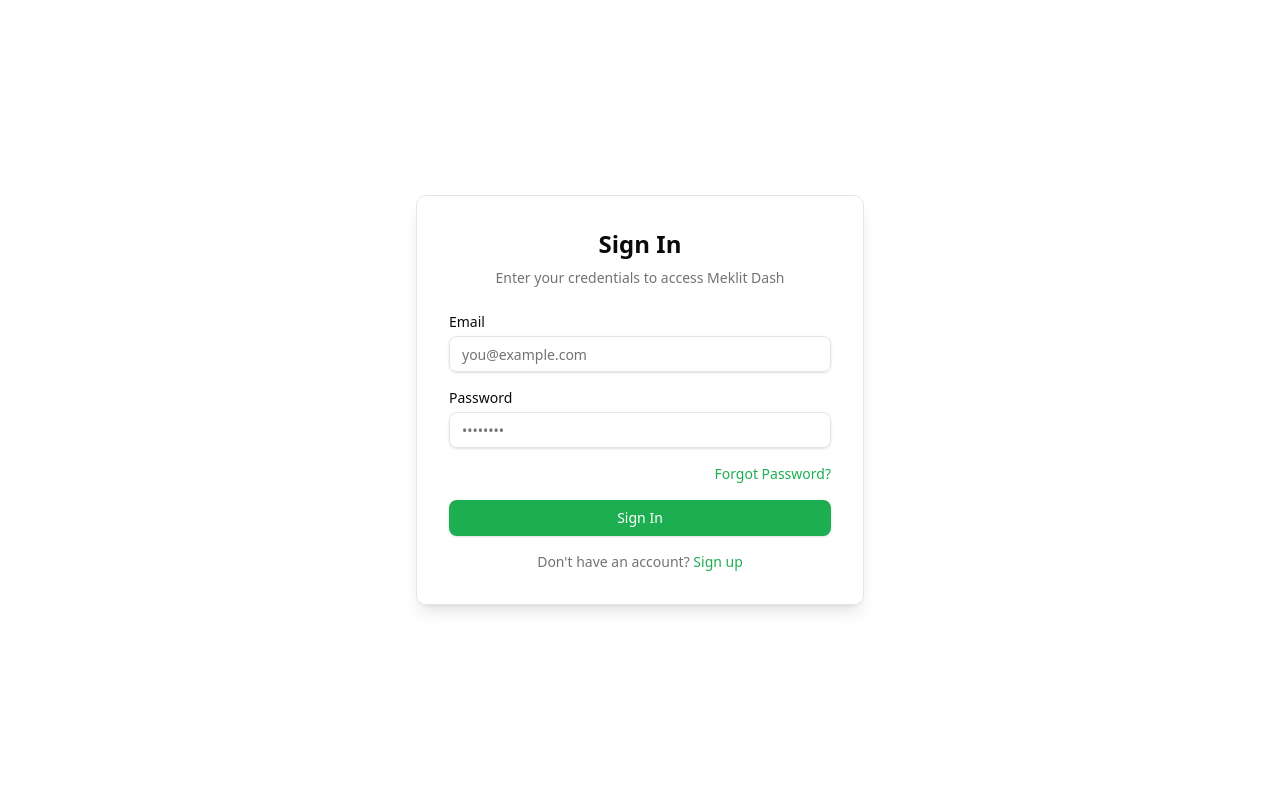
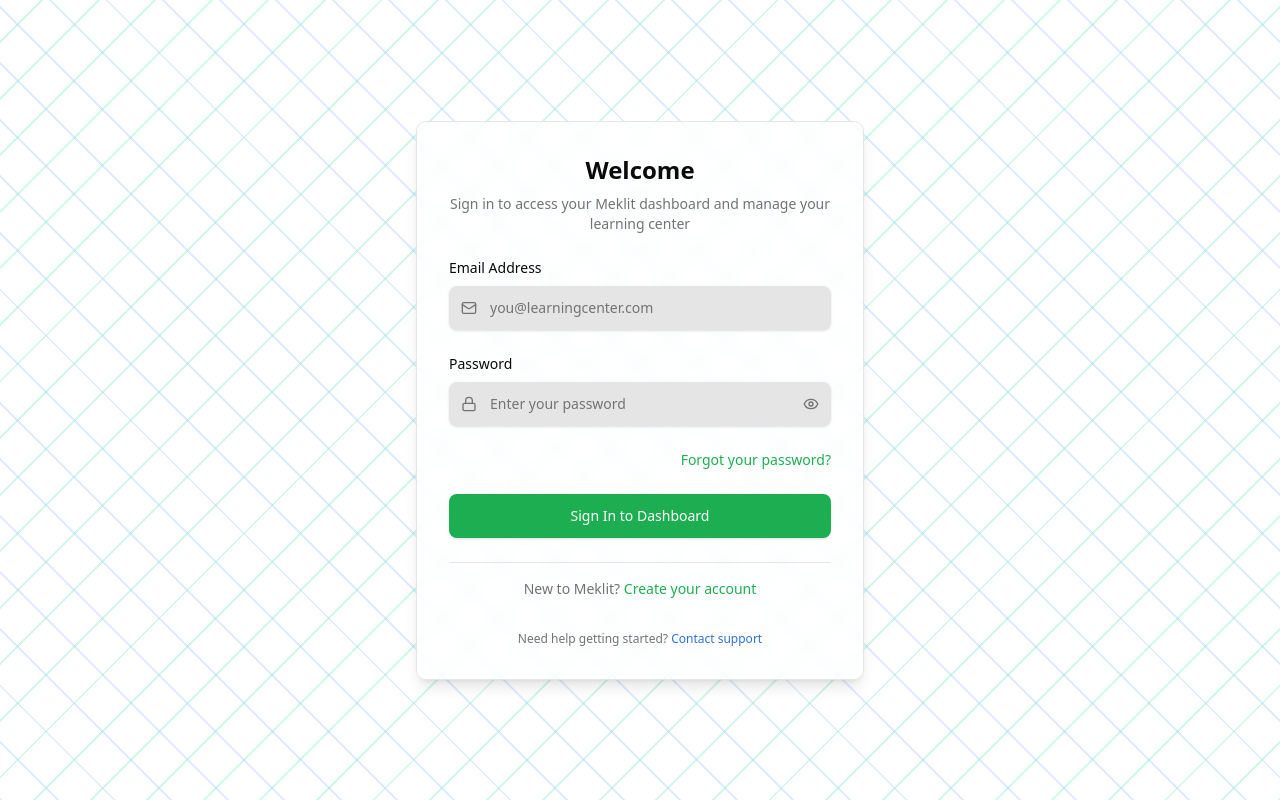
Before and after one commit to Negarit-Systems/meklit, a React (Vite) app in the folder client/: page /sign-in in a window 1280 px wide. Built offline with nearby package versions, Linux system fonts and the light colour scheme.

Commit message:
auth small modification

```diff
--- a/client/package.json
+++ b/client/package.json
@@ -21,6 +21,7 @@
     "framer-motion": "^12.23.12",
     "lucide-react": "^0.543.0",
     "react": "^19.1.1",
+    "react-chartjs-2": "^5.3.0",
     "react-dom": "^19.1.1",
     "react-icons": "^5.5.0",
     "react-router-dom": "^7.8.2",
--- a/client/src/components/auth/AuthCard.tsx
+++ b/client/src/components/auth/AuthCard.tsx
@@ -10,11 +10,20 @@
 
 export function AuthCard({ title, description, children, className }: AuthCardProps) {
   return (
-    <div className="min-h-screen flex items-center justify-center bg-background">
-      <div className={cn(
-        "bg-card/95 backdrop-blur supports-[backdrop-filter]:bg-card/60 border border-border rounded-lg shadow-lg p-8 w-full max-w-md",
-        className
-      )}>
+    <div className="min-h-screen flex items-center justify-center bg-background relative">
+      <div
+        className="absolute inset-0 z-0"
+        style={{
+          backgroundImage:
+            "repeating-linear-gradient(45deg, rgba(147, 197, 253, 0.3) 0, rgba(147, 197, 253, 0.3) 2px, transparent 2px, transparent 40px), repeating-linear-gradient(-45deg, rgba(110, 231, 183, 0.3) 0, rgba(110, 231, 183, 0.3) 2px, transparent 2px, transparent 40px)",
+        }}
+      />
+      <div
+        className={cn(
+          "relative z-10 bg-card/95 backdrop-blur supports-[backdrop-filter]:bg-card/60 border border-border rounded-lg shadow-lg p-8 w-full max-w-md",
+          className,
+        )}
+      >
         <div className="text-center mb-6">
           <h1 className="text-2xl font-bold text-foreground">{title}</h1>
           {description && <p className="text-sm text-muted-foreground mt-2">{description}</p>}
--- /dev/null
+++ b/client/src/components/ui/card.tsx
@@ -0,0 +1,76 @@
+import * as React from "react"
+
+import { cn } from "@/lib/utils"
+
+const Card = React.forwardRef<
+  HTMLDivElement,
+  React.HTMLAttributes<HTMLDivElement>
+>(({ className, ...props }, ref) => (
+  <div
+    ref={ref}
+    className={cn(
+      "rounded-xl border bg-card text-card-foreground shadow",
+      className
+    )}
+    {...props}
+  />
+))
+Card.displayName = "Card"
+
+const CardHeader = React.forwardRef<
+  HTMLDivElement,
+  React.HTMLAttributes<HTMLDivElement>
+>(({ className, ...props }, ref) => (
+  <div
+    ref={ref}
+    className={cn("flex flex-col space-y-1.5 p-6", className)}
+    {...props}
+  />
+))
+CardHeader.displayName = "CardHeader"
+
+const CardTitle = React.forwardRef<
+  HTMLDivElement,
+  React.HTMLAttributes<HTMLDivElement>
+>(({ className, ...props }, ref) => (
+  <div
+    ref={ref}
+    className={cn("font-semibold leading-none tracking-tight", className)}
+    {...props}
+  />
+))
+CardTitle.displayName = "CardTitle"
+
+const CardDescription = React.forwardRef<
+  HTMLDivElement,
+  React.HTMLAttributes<HTMLDivElement>
+>(({ className, ...props }, ref) => (
+  <div
+    ref={ref}
+    className={cn("text-sm text-muted-foreground", className)}
+    {...props}
+  />
+))
+CardDescription.displayName = "CardDescription"
+
+const CardContent = React.forwardRef<
+  HTMLDivElement,
+  React.HTMLAttributes<HTMLDivElement>
+>(({ className, ...props }, ref) => (
+  <div ref={ref} className={cn("p-6 pt-0", className)} {...props} />
+))
+CardContent.displayName = "CardContent"
+
+const CardFooter = React.forwardRef<
+  HTMLDivElement,
+  React.HTMLAttributes<HTMLDivElement>
+>(({ className, ...props }, ref) => (
+  <div
+    ref={ref}
+    className={cn("flex items-center p-6 pt-0", className)}
+    {...props}
+  />
+))
+CardFooter.displayName = "CardFooter"
+
+export { Card, CardHeader, CardFooter, CardTitle, CardDescription, CardContent }
--- a/client/src/pages/auth-pages/Signin.tsx
+++ b/client/src/pages/auth-pages/Signin.tsx
@@ -3,12 +3,14 @@
 import { Button } from "@/components/ui/button"
 import { Input } from "@/components/ui/input"
 import { AuthCard } from "@/components/auth/AuthCard"
+import { Eye, EyeOff, Mail, Lock } from "lucide-react"
 
 export function SignIn() {
   const navigate = useNavigate()
+  const [showPassword, setShowPassword] = React.useState(false)
   const [formData, setFormData] = React.useState({
     email: "",
-    password: ""
+    password: "",
   })
 
   const handleSubmit = (e: React.FormEvent) => {
@@ -23,54 +25,88 @@
 
   return (
     <AuthCard
-      title="Sign In"
-      description="Enter your credentials to access Meklit Dash"
+      title="Welcome"
+      description="Sign in to access your Meklit dashboard and manage your learning center"
     >
-      <form onSubmit={handleSubmit} className="space-y-4">
-        <div>
+      <form onSubmit={handleSubmit} className="space-y-6">
+        <div className="space-y-2">
           <label htmlFor="email" className="block text-sm font-medium text-foreground">
-            Email
+            Email Address
           </label>
+          <div className="relative">
+            <Mail className="absolute left-3 top-1/2 transform -translate-y-1/2 text-muted-foreground w-4 h-4" />
             <Input
               id="email"
               name="email"
               type="email"
-            placeholder="you@example.com"
+              placeholder="you@learningcenter.com"
               value={formData.email}
               onChange={handleChange}
-            className="mt-1"
+              className="pl-10 h-11 bg-input border-border focus:ring-2 focus:ring-ring focus:border-transparent"
               required
             />
           </div>
-        <div>
+        </div>
+
+        <div className="space-y-2">
           <label htmlFor="password" className="block text-sm font-medium text-foreground">
             Password
           </label>
+          <div className="relative">
+            <Lock className="absolute left-3 top-1/2 transform -translate-y-1/2 text-muted-foreground w-4 h-4" />
             <Input
               id="password"
               name="password"
-            type="password"
-            placeholder="••••••••"
+              type={showPassword ? "text" : "password"}
+              placeholder="Enter your password"
               value={formData.password}
               onChange={handleChange}
-            className="mt-1"
+              className="pl-10 pr-10 h-11 bg-input border-border focus:ring-2 focus:ring-ring focus:border-transparent"
               required
             />
+            <button
+              type="button"
+              onClick={() => setShowPassword(!showPassword)}
+              className="absolute right-3 top-1/2 transform -translate-y-1/2 text-muted-foreground hover:text-foreground transition-colors"
+            >
+              {showPassword ? <EyeOff className="w-4 h-4" /> : <Eye className="w-4 h-4" />}
+            </button>
           </div>
+        </div>
+
         <div className="flex justify-end">
-          <a href="/forgot-password" className="text-sm text-primary hover:underline">
-            Forgot Password?
+          <a
+            href="/forgot-password"
+            className="text-sm text-primary hover:text-primary/80 font-medium transition-colors"
+          >
+            Forgot your password?
           </a>
         </div>
-        <Button type="submit" className="w-full">
-          Sign In
+
+        <Button
+          type="submit"
+          className="w-full h-11 bg-primary hover:bg-primary/90 text-primary-foreground font-medium transition-all duration-200 shadow-sm hover:shadow-md"
+        >
+          Sign In to Dashboard
         </Button>
-        <p className="text-center text-sm text-muted-foreground">
-          Don't have an account?{" "}
-          <a href="/sign-up" className="text-primary hover:underline">
-            Sign up
+
+        <div className="text-center pt-4 border-t border-border">
+          <p className="text-sm text-muted-foreground">
+            New to Meklit?{" "}
+            <a href="/sign-up" className="text-primary hover:text-primary/80 font-medium transition-colors">
+              Create your account
             </a>
           </p>
+        </div>
+
+        <div className="text-center pt-2">
+          <p className="text-xs text-muted-foreground">
+            Need help getting started?{" "}
+            <a href="/support" className="text-secondary hover:text-secondary/80 font-medium transition-colors">
+              Contact support
+            </a>
+          </p>
+        </div>
       </form>
     </AuthCard>
   )
--- a/client/src/pages/auth-pages/Signup.tsx
+++ b/client/src/pages/auth-pages/Signup.tsx
@@ -3,6 +3,7 @@
 import { Button } from "@/components/ui/button"
 import { Input } from "@/components/ui/input"
 import { AuthCard } from "@/components/auth/AuthCard"
+import { Eye, EyeOff, User, Mail, Lock, CheckCircle } from "lucide-react"
 
 export function SignUp() {
   const navigate = useNavigate()
@@ -10,8 +11,11 @@
     email: "",
     password: "",
     confirmPassword: "",
-    name: ""
+    name: "",
   })
+
+  const [showPassword, setShowPassword] = React.useState(false)
+  const [showConfirmPassword, setShowConfirmPassword] = React.useState(false)
 
   const handleSubmit = (e: React.FormEvent) => {
     e.preventDefault()
@@ -25,77 +29,111 @@
 
   return (
     <AuthCard
-      title="Sign Up"
-      description="Create an account to access Meklit Dash"
+      title="Join Meklit"
+      description="Create your account to start managing your early learning center with ease"
     >
       <form onSubmit={handleSubmit} className="space-y-4">
-        <div>
-          <label htmlFor="name" className="block text-sm font-medium text-foreground">
+        <div className="space-y-2">
+          <label htmlFor="name" className="block text-sm font-medium text-slate-700">
             Full Name
           </label>
+          <div className="relative">
+            <User className="absolute left-3 top-1/2 transform -translate-y-1/2 text-slate-400 h-4 w-4" />
             <Input
               id="name"
               name="name"
               type="text"
-            placeholder="John Doe"
+              placeholder="Enter your full name"
               value={formData.name}
               onChange={handleChange}
-            className="mt-1"
+              className="pl-10 h-12 border-slate-200 focus:border-emerald-500 focus:ring-emerald-500"
               required
             />
           </div>
-        <div>
-          <label htmlFor="email" className="block text-sm font-medium text-foreground">
-            Email
+        </div>
+
+        <div className="space-y-2">
+          <label htmlFor="email" className="block text-sm font-medium text-slate-700">
+            Email Address
           </label>
+          <div className="relative">
+            <Mail className="absolute left-3 top-1/2 transform -translate-y-1/2 text-slate-400 h-4 w-4" />
             <Input
               id="email"
               name="email"
               type="email"
-            placeholder="you@example.com"
+              placeholder="Enter your email address"
               value={formData.email}
               onChange={handleChange}
-            className="mt-1"
+              className="pl-10 h-12 border-slate-200 focus:border-emerald-500 focus:ring-emerald-500"
               required
             />
           </div>
-        <div>
-          <label htmlFor="password" className="block text-sm font-medium text-foreground">
+        </div>
+
+        <div className="space-y-2">
+          <label htmlFor="password" className="block text-sm font-medium text-slate-700">
             Password
           </label>
+          <div className="relative">
+            <Lock className="absolute left-3 top-1/2 transform -translate-y-1/2 text-slate-400 h-4 w-4" />
             <Input
               id="password"
               name="password"
-            type="password"
-            placeholder="••••••••"
+              type={showPassword ? "text" : "password"}
+              placeholder="Create a secure password"
               value={formData.password}
               onChange={handleChange}
-            className="mt-1"
+              className="pl-10 pr-10 h-12 border-slate-200 focus:border-emerald-500 focus:ring-emerald-500"
               required
             />
+            <button
+              type="button"
+              onClick={() => setShowPassword(!showPassword)}
+              className="absolute right-3 top-1/2 transform -translate-y-1/2 text-slate-400 hover:text-slate-600"
+            >
+              {showPassword ? <EyeOff className="h-4 w-4" /> : <Eye className="h-4 w-4" />}
+            </button>
           </div>
-        <div>
-          <label htmlFor="confirmPassword" className="block text-sm font-medium text-foreground">
+        </div>
+
+        <div className="space-y-2">
+          <label htmlFor="confirmPassword" className="block text-sm font-medium text-slate-700">
             Confirm Password
           </label>
+          <div className="relative">
+            <CheckCircle className="absolute left-3 top-1/2 transform -translate-y-1/2 text-slate-400 h-4 w-4" />
             <Input
               id="confirmPassword"
               name="confirmPassword"
-            type="password"
-            placeholder="••••••••"
+              type={showConfirmPassword ? "text" : "password"}
+              placeholder="Confirm your password"
               value={formData.confirmPassword}
               onChange={handleChange}
-            className="mt-1"
+              className="pl-10 pr-10 h-12 border-slate-200 focus:border-emerald-500 focus:ring-emerald-500"
               required
             />
+            <button
+              type="button"
+              onClick={() => setShowConfirmPassword(!showConfirmPassword)}
+              className="absolute right-3 top-1/2 transform -translate-y-1/2 text-slate-400 hover:text-slate-600"
+            >
+              {showConfirmPassword ? <EyeOff className="h-4 w-4" /> : <Eye className="h-4 w-4" />}
+            </button>
           </div>
-        <Button type="submit" className="w-full">
-          Sign Up
+        </div>
+
+        <Button
+          type="submit"
+          className="w-full h-12 bg-emerald-600 hover:bg-emerald-700 text-white font-medium rounded-lg transition-colors"
+        >
+          Create Account
         </Button>
-        <p className="text-center text-sm text-muted-foreground">
+
+        <p className="text-center text-sm text-slate-600">
           Already have an account?{" "}
-          <a href="/sign-in" className="text-primary hover:underline">
-            Sign in
+          <a href="/sign-in" className="text-emerald-600 hover:text-emerald-700 font-medium hover:underline">
+            Sign in here
           </a>
         </p>
       </form>
```
Also changed, not shown: 1 other file (tests, documents, lock files or other folders). Lines whose indentation alone changed are shown as unchanged.
